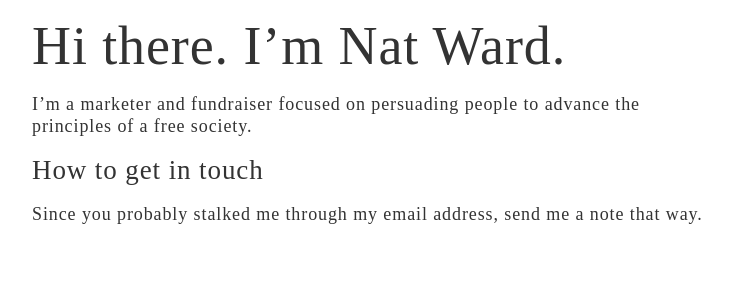
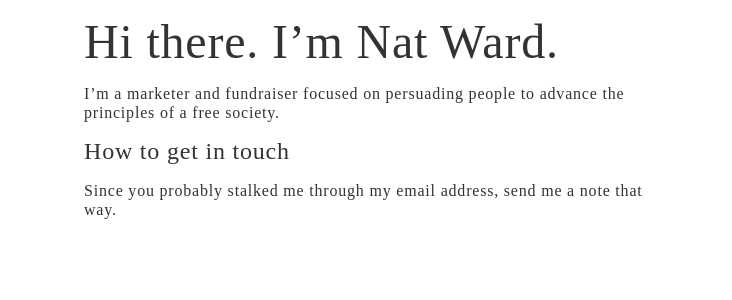
Before and after one commit to nathanielward/nwardnet, a Jekyll site: the page built from index.md, in a window 1280 px wide. Shown: the top 300 px of the page, without its empty margins (268-1000 px from the left). Built offline with Jekyll 4.4.1, drawn with Linux system fonts in a browser that asks for light colours; some web fonts are replaced.

Commit message:
Update default.html

```diff
--- a/_layouts/default.html
+++ b/_layouts/default.html
@@ -15,14 +15,14 @@
 			body {
 				margin: 0px auto;
 				max-width: 40em;
-				font-size: 18px;
+				font-size: 1em;
 				line-height: 120%;
 				letter-spacing: 0.05em;
 				font-family: Charter,'Source Serif', Times New Roman, Serif;
 				color: #333;
 				}
 			div {
-				margin: 20px;
+				margin: 2em;
 				}
 			h1, h2 {
 				font-weight: 400;
```
